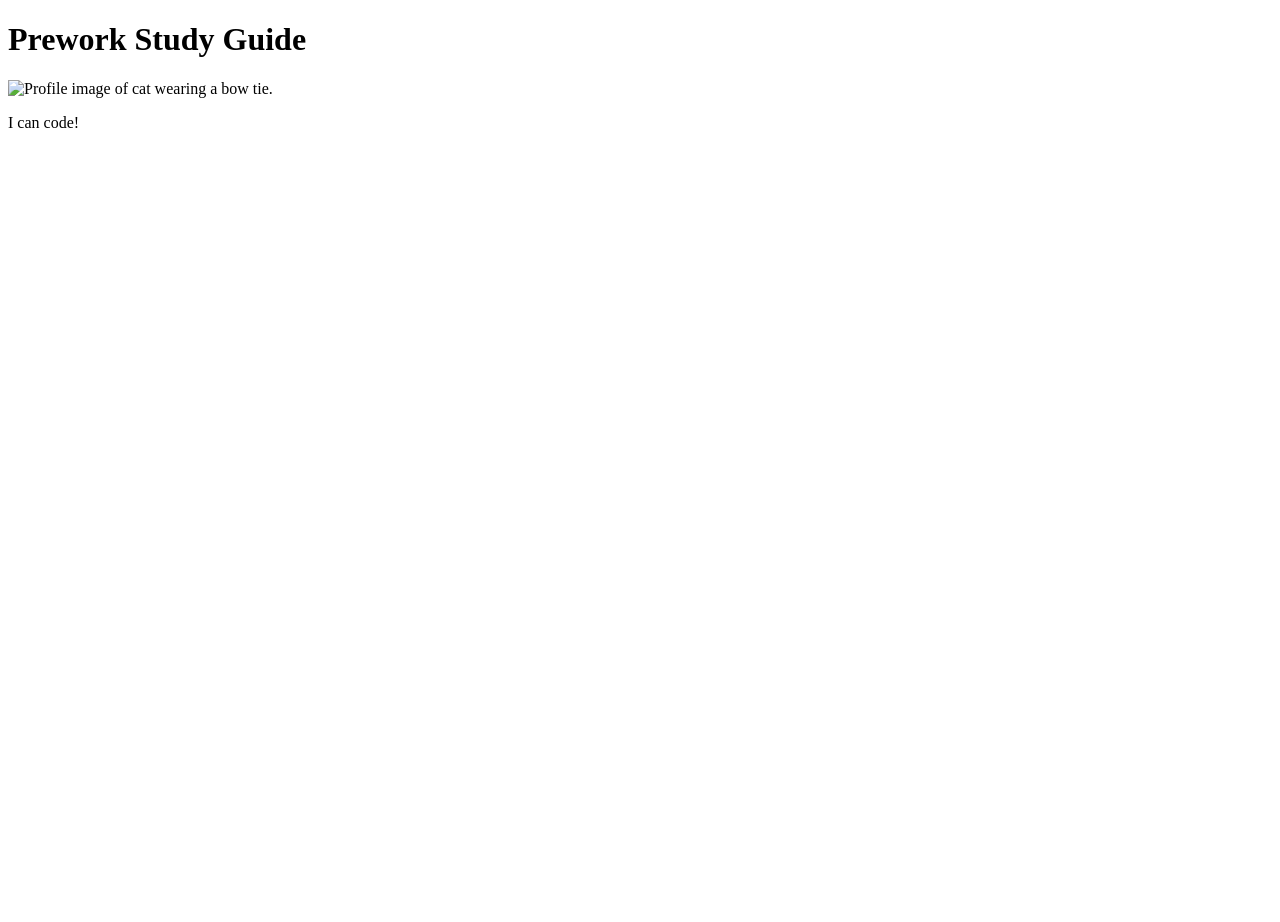
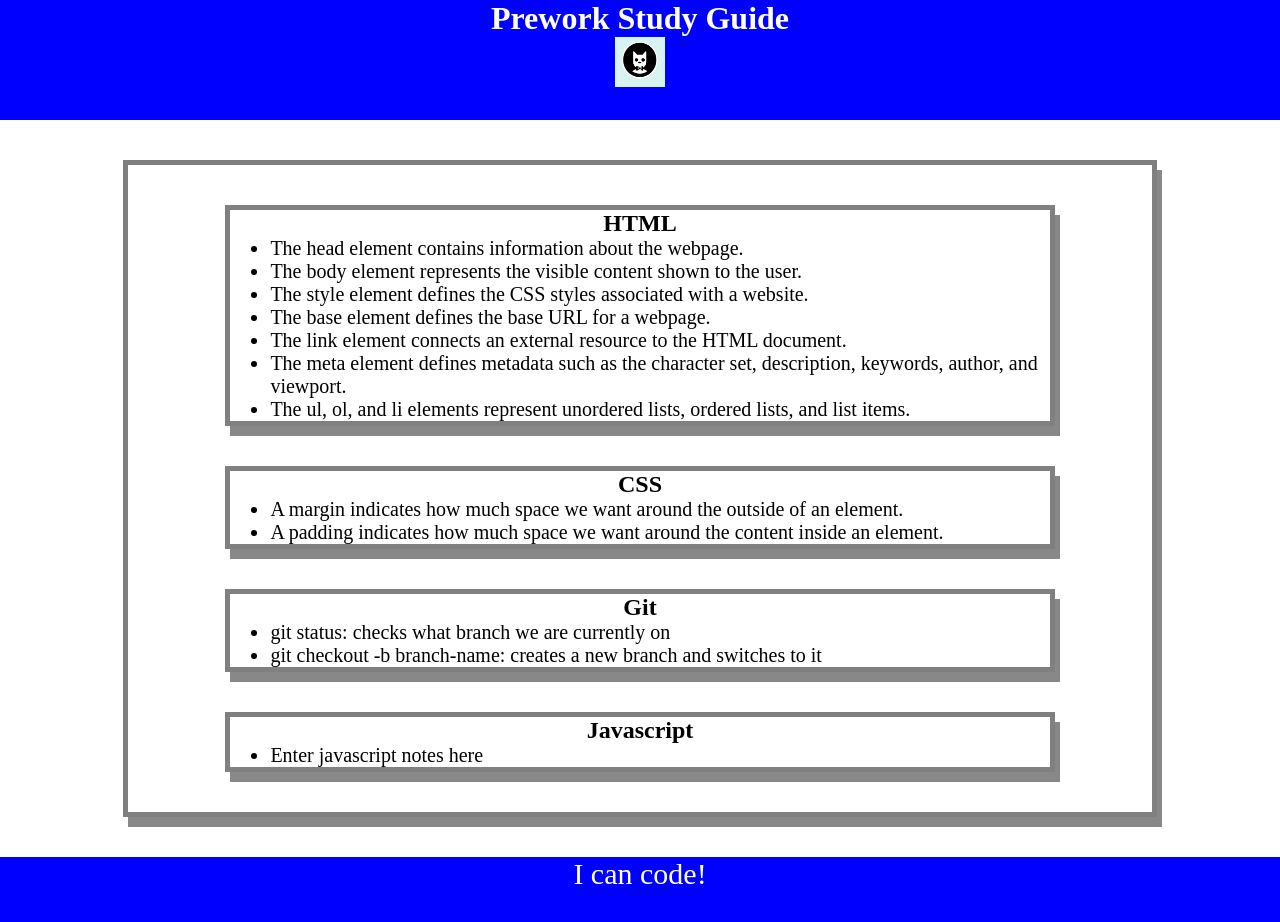
Before and after one commit to ProjectAdam95/prework-study-guide, a plain HTML site: page assets/index.html in a window 1280 px wide. Before the commit the page ends 800 px from the top, so only its background shows below. Drawn offline with Linux system fonts and the light colour scheme.

Commit message:
added CSS to project

```diff
--- /dev/null
+++ b/assets/assets/style.css
@@ -0,0 +1,44 @@
+* {
+    margin: 0;
+    padding: 0;
+   }
+
+   header,
+   footer {
+    width: 100%;
+    height: 120px;
+    background-color: blue;
+    color: white;
+   }
+
+   h1,
+   h2 {
+    text-align: center;
+   }
+
+   img {
+    display: block;
+    height: 50px;
+    width: 50px;
+    margin-left: auto;
+    margin-right: auto;
+   }
+
+   ul {
+    padding-left: 40px;
+    font-size: 20px;
+   }
+
+   p {
+    text-align: center;
+    font-size: 30px;
+
+
+   }
+
+   .card {
+    width: 80%;
+    margin: 40px auto;
+    border: 5px solid gray;
+    box-shadow: 5px 10px #888888;
+  }
--- a/assets/index.html
+++ b/assets/index.html
@@ -4,15 +4,58 @@
     <meta charset="UTF-8" />
     <meta http-equiv="X-UA-Compatible" content="IE=edge" />
     <meta name="viewport" content="width=device-width, initial-scale=1.0" />
+    <link rel="stylesheet" href="./assets/style.css">
     <title>Prework Study Guide</title>
   </head>
   <body>
-    <header id="header">
+    <header id="top">
       <h1>Prework Study Guide</h1>
-      <img src="./assets/bowtie-cat.png" alt="Profile image of cat wearing a bow tie." />
+      <img
+        src="./assets/bowtie-cat.png"
+        alt="Profile image of cat wearing a bow tie."
+      />
     </header>
     <main>
-      <!-- Student code goes here -->
+      <section class="card" id="html-section">
+
+        <section class="card" id="html-section">
+          <h2>HTML</h2>
+          <ul>
+            <li>The head element contains information about the webpage.</li>
+            <li>The body element represents the visible content shown to the user.</li>
+            <li>The style element defines the CSS styles associated with a website.</li>
+            <li>The base element defines the base URL for a webpage.</li>
+            <li>The link element connects an external resource to the HTML document.</li>
+            <li>The meta element defines metadata such as the character set, description, keywords, author, and viewport.</li>
+            <li>The ul, ol, and li elements represent unordered lists, ordered lists, and list items.
+          </ul>
+        </section>
+
+      <section class="card" id="css-section">
+        <h2>CSS</h2>
+        <ul>
+          <li>A margin indicates how much space we want around the outside of an element.</li>
+          <li>A padding indicates how much space we want around the content inside an element.</li>
+        </ul>
+
+      </section>
+
+        <section class="card" id="git-section">
+          <h2>Git</h2>
+          <ul>
+            <li>git status: checks what branch we are currently on</li>
+            <li>git checkout -b branch-name: creates a new branch and switches to it</li>
+          </ul>
+        </section>
+
+      <section class="card" id="javascript-section">
+        <h2>Javascript</h2>
+        <ul>
+          <li>Enter javascript notes here</li>
+        </ul>
+
+
+      </section>
     </main>
 
     <footer>
```
Also changed, not shown: assets/assets/bowtie-cat.png (renamed from assets/bowtie-cat.png).
